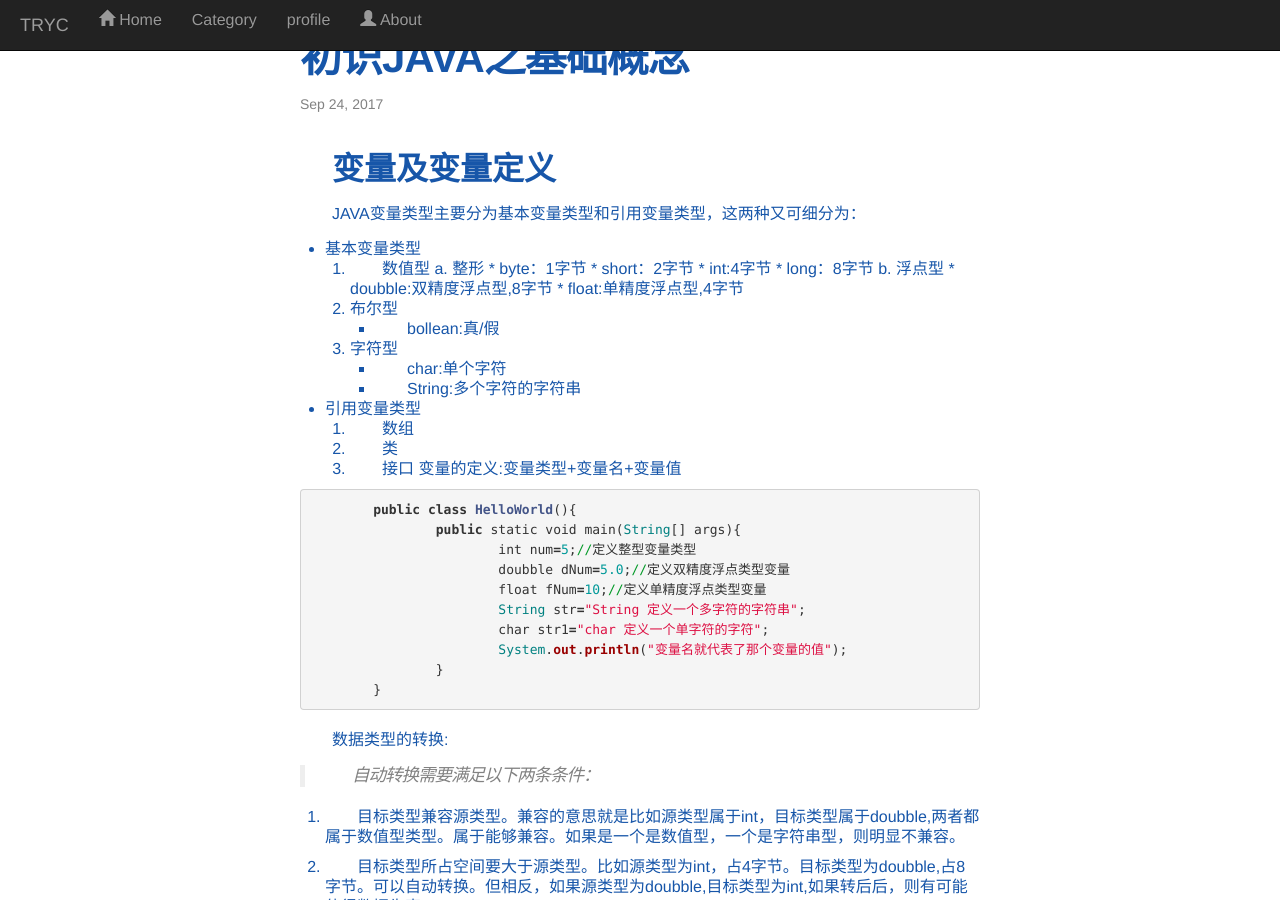
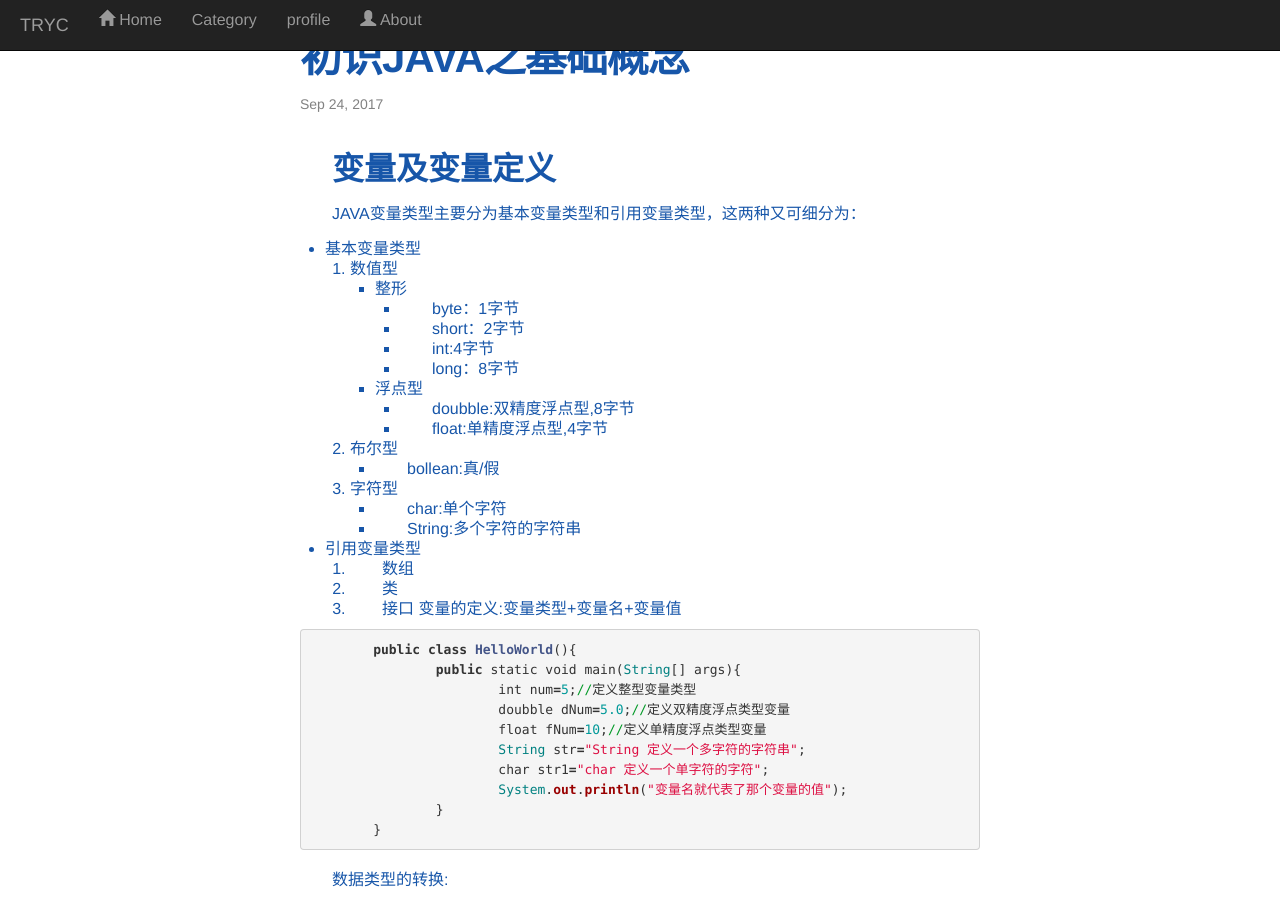
Before and after one commit to TRYC-01/TRYC-01.github.io, a Jekyll site: the page built from _posts/2017-09-24-初识Java 之基础概念.md, in a window 1280 px wide and 900 px high, scrolled down 669 px. Built offline with Jekyll 4.4.1, drawn with Linux system fonts in a browser that asks for light colours; nearby versions of some CDN libraries.

Commit message:
java基本概念

```diff
--- a/_posts/2017-09-24-初识Java 之基础概念.md
+++ b/_posts/2017-09-24-初识Java 之基础概念.md
@@ -8,12 +8,12 @@ categories: JAVA
 JAVA变量类型主要分为基本变量类型和引用变量类型，这两种又可细分为：
 * 基本变量类型
 	1. 数值型
-		a. 整形
+		* 整形
 			* byte：1字节
 			* short：2字节
 			* int:4字节
 			* long：8字节
-		b. 浮点型
+		* 浮点型
 			* doubble:双精度浮点型,8字节
 			* float:单精度浮点型,4字节
 	2. 布尔型
```
